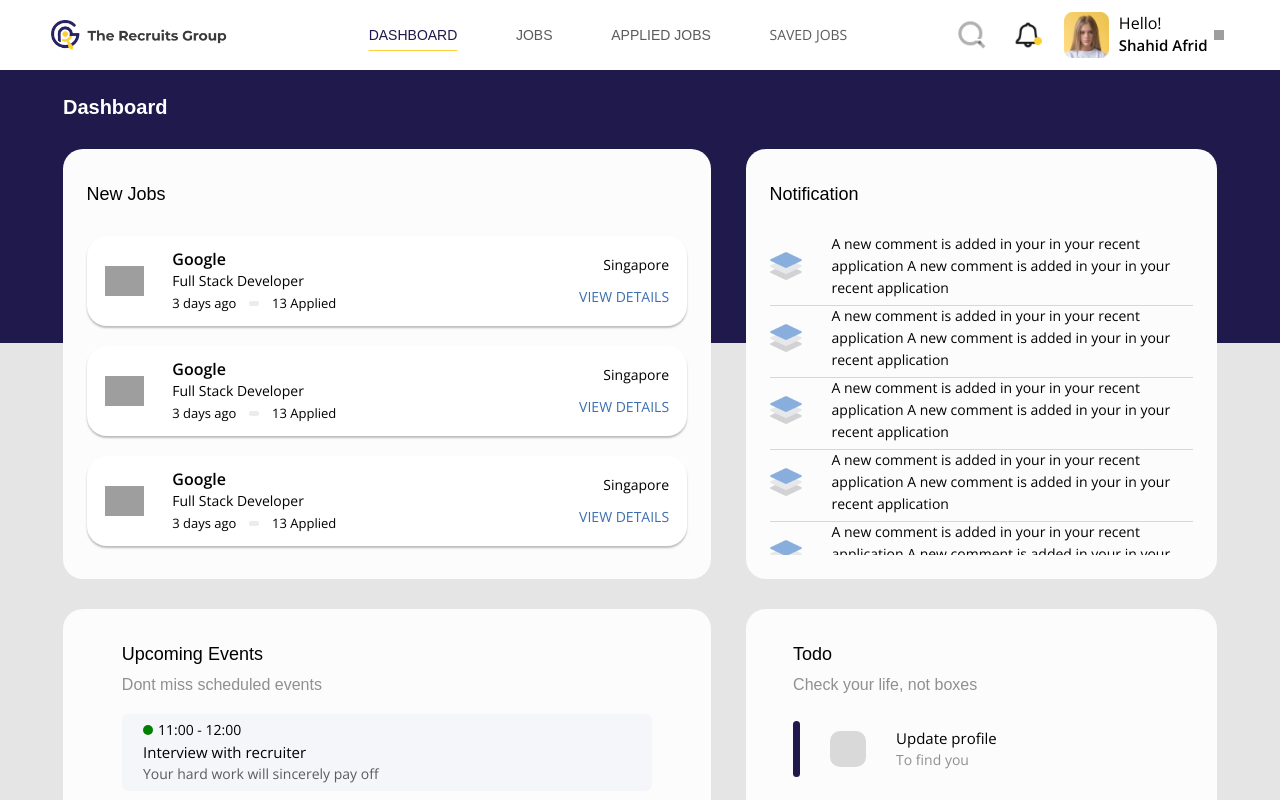
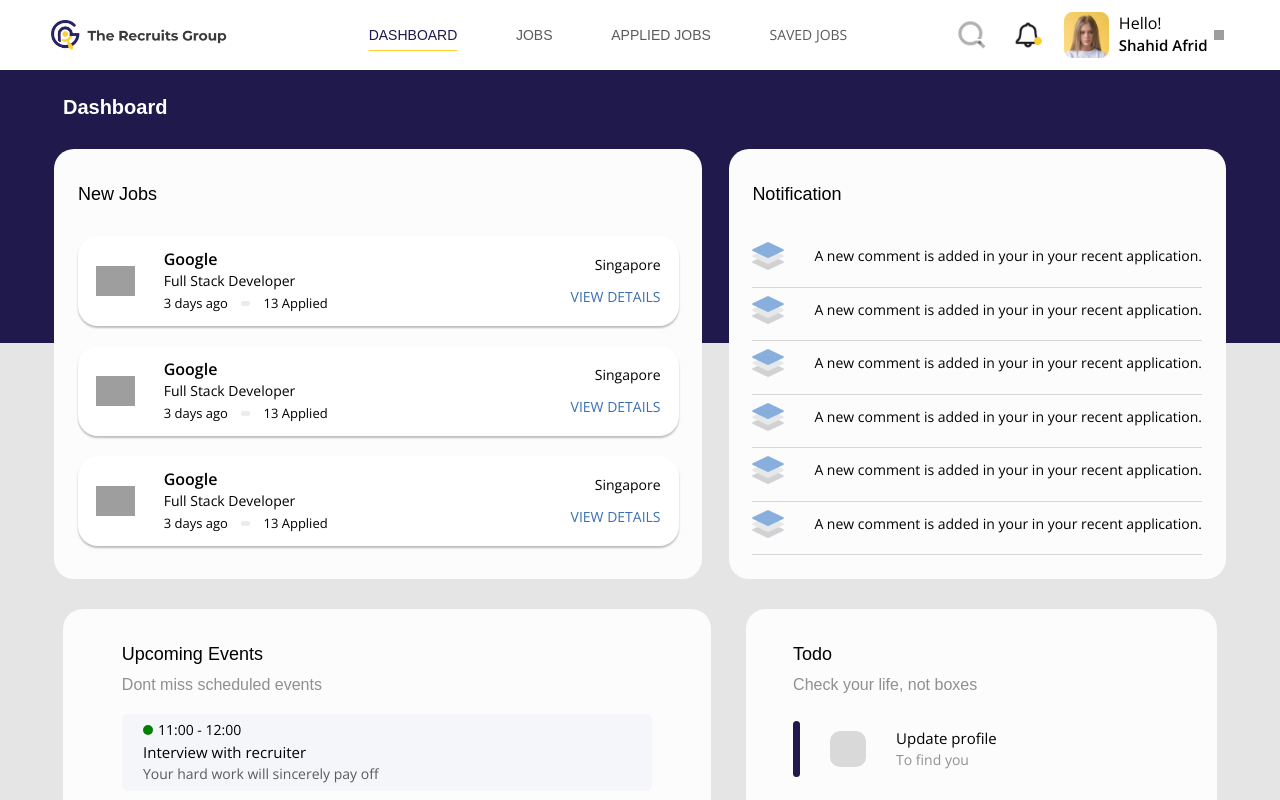
Before and after one commit to AbhiAbhirami/recruitsGroup, a React (Create React App) app: page /dashboard in a window 1280 px wide. Shown: the top 800 px of the page. Built offline with nearby package versions, Linux system fonts and the light colour scheme; grey boxes are pictures that could not be loaded.

Commit message:
notif css issue fixed

```diff
--- a/src/assets/scss/_dashboard.scss
+++ b/src/assets/scss/_dashboard.scss
@@ -542,7 +542,7 @@ border-radius: 20px;
     // width: 45%;
     border-radius: 20px;
     max-height: 430px;
-    width: 40%;
+    min-width: 40%;
     padding: 2%;
     flex-direction: column;
 }
@@ -554,7 +554,7 @@ border-radius: 20px;
     width: 100%;
     padding-bottom: 10px;
     border-bottom: 0.5px solid rgba(0, 0, 0, 0.15);
-    min-height: 70px;
+    height: 70px;
     display: flex;
     gap: 30px;
     cursor: pointer;
--- a/src/components/Shared/Notification/NotificationCard.js
+++ b/src/components/Shared/Notification/NotificationCard.js
@@ -7,8 +7,7 @@ function NotificationCard() {
             <img src={stackIcon} alt="stack-icon" />
             <div>
                 <span style={{ fontSize: "14px" }}>A new comment is added in your
-                    in your recent application A new comment is added in your
-                    in your recent application</span>
+                    in your recent application.</span>
             </div>
         </div>
     )
```
